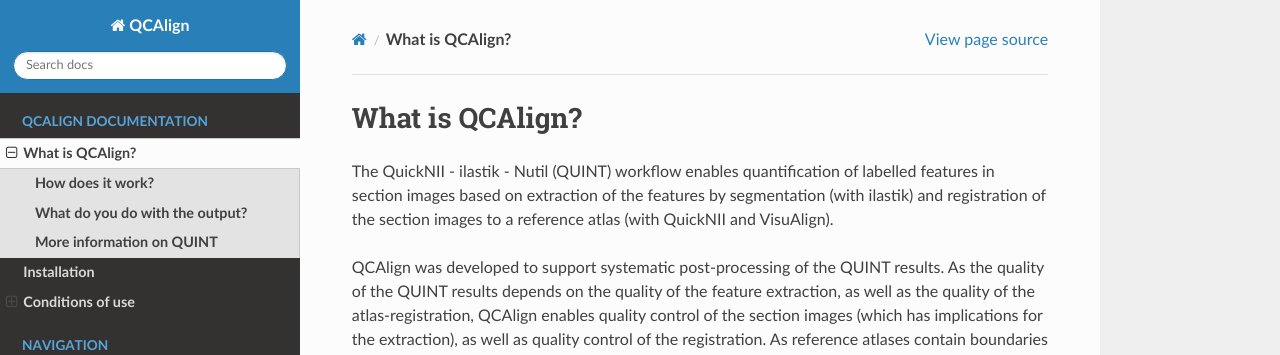
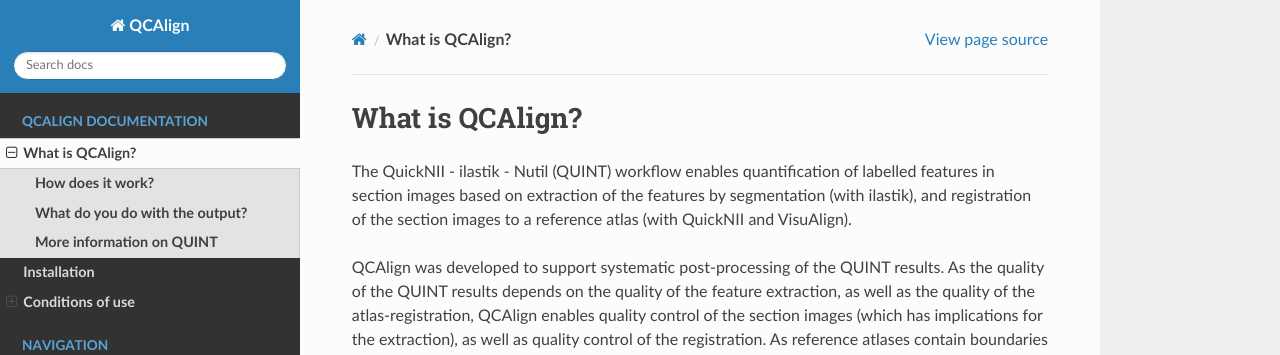
Before and after one commit to Neural-Systems-at-UIO/QCAlign, a Sphinx documentation site: the page built from docs/introduction.rst, in a window 1280 px wide and 900 px high. Shown: the top 355 px of the window. Built offline with Sphinx 7.4.7 and the Read the Docs theme 2.0.0, drawn with Linux system fonts in a browser that asks for light colours.

```diff
--- a/docs/introduction.rst
+++ b/docs/introduction.rst
@@ -1,7 +1,7 @@
 **What is QCAlign?**
 ====================
 
-The QuickNII - ilastik - Nutil (QUINT) workflow enables quantification of labelled features in section images based on extraction of the features by segmentation (with ilastik) and registration of the section images to a reference atlas (with QuickNII and VisuAlign).
+The QuickNII - ilastik - Nutil (QUINT) workflow enables quantification of labelled features in section images based on extraction of the features by segmentation (with ilastik), and registration of the section images to a reference atlas (with QuickNII and VisuAlign).
 
 QCAlign was developed to support systematic post-processing of the QUINT results. As the quality of the QUINT results depends on the quality of the feature extraction, as well as the quality of the atlas-registration, QCAlign enables quality control of the section images (which has implications for the extraction), as well as quality control of the registration. As reference atlases contain boundaries that are not possible to discern in individual image series, QCAlign has functionality for adjusting the reference atlas hierarchy to a level that enables verification of the registration. This feature is also useful for exploring the hierarchy, and for designed a customized level to use for QUINT analysis.
 
```
